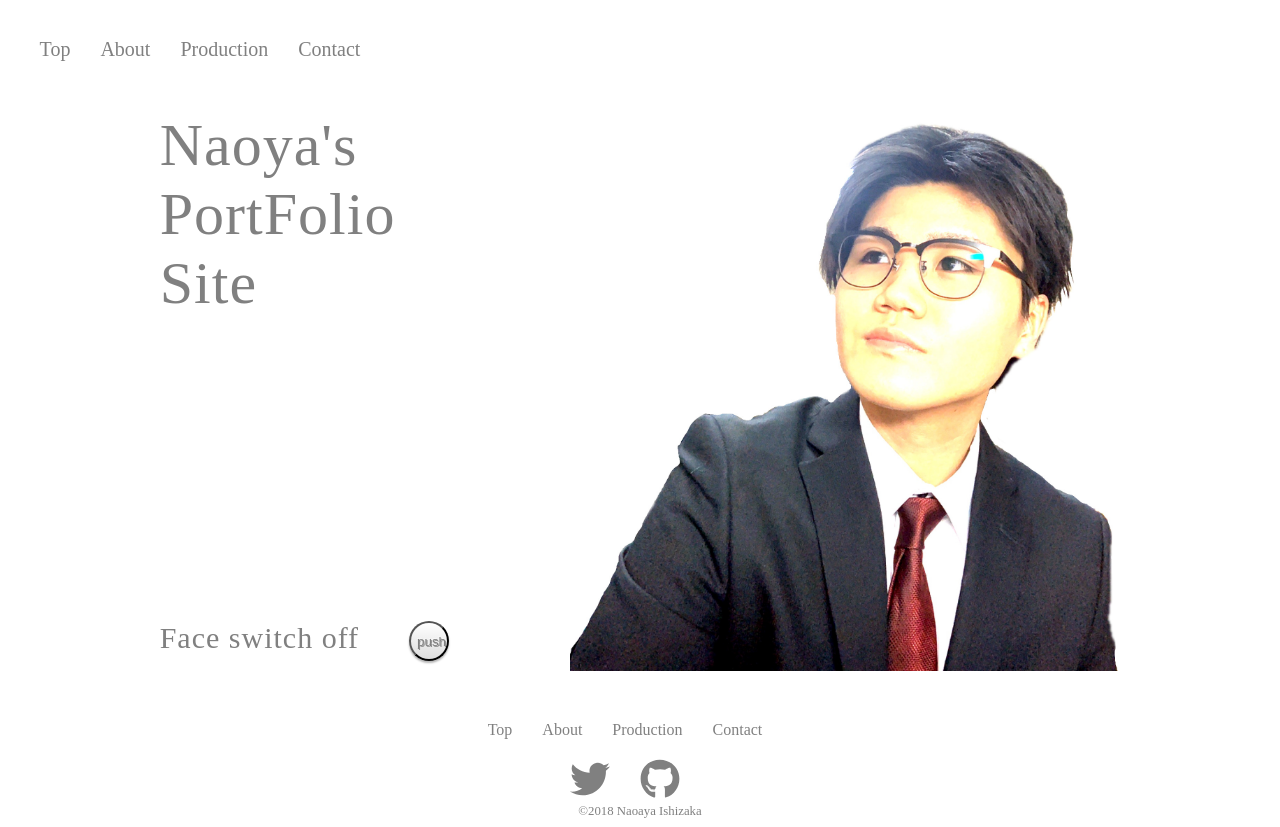
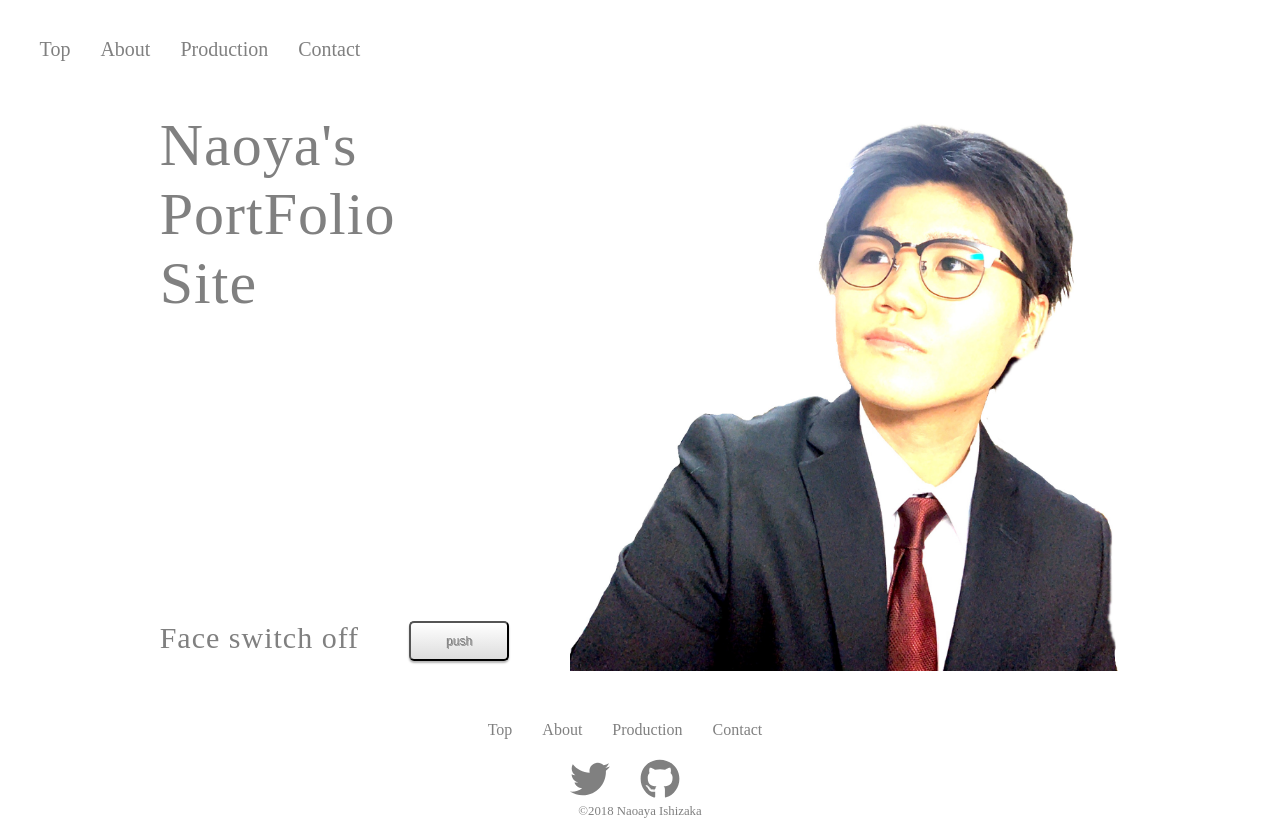
Before and after one commit to naoya00/profile-app, a Vue app: page / in a window 1280 px wide. Built offline with nearby package versions, Linux system fonts and the light colour scheme; the HTML template or start-up script is replaced by a standard one.

Commit message:
ボタン変更

```diff
--- a/src/views/Top.vue
+++ b/src/views/Top.vue
@@ -53,10 +53,16 @@ export default {
     }
   }
   &__button{
-    width: 40px;
+    width:100px;
     height: 40px;
-    margin: auto;
-    border-radius: 50%;
+    font-size:12px;
+    color:#FFFFFF;
+    text-align:center;
+    display:block;
+    padding:10px 0 10px;
+    background:#6BCBF6;
+    border-radius:5px;
+    box-shadow:1px 1px #1A6EA0;
     cursor: pointer;
     outline: none;
     background: #FFF;
```
